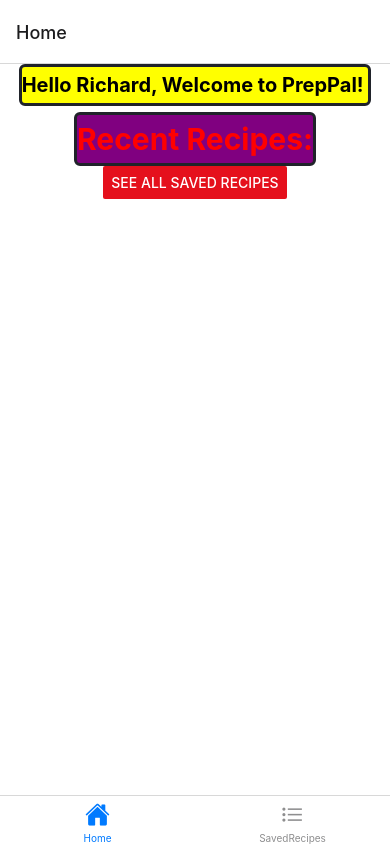
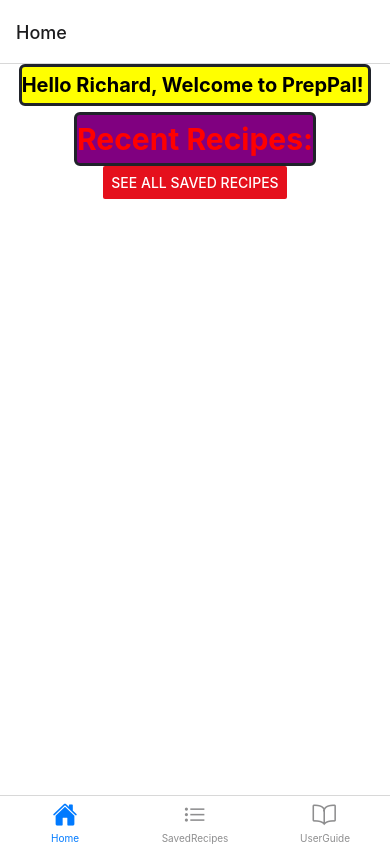
Before and after one commit to jacksonjacobs1/PrepPal, a React Native app: screen / in a window 390 px wide. Built offline with nearby package versions, Linux system fonts and the light colour scheme.

Commit message:
added user guide with icon to container

```diff
--- a/app/components/Container.js
+++ b/app/components/Container.js
@@ -7,11 +7,13 @@ import { View, Button, Text } from 'react-native';
 
 //Screens
 import HomeTab from './HomeTab'
-import SavedRecipes from './SavedRecipesTab'
+import SavedRecipesTab from './SavedRecipesTab'
+import UserGuideTab from './UserGuideTab';
 
 //Screen names
 const homeName = 'Home'
 const savedRecipesName = 'SavedRecipes'
+const userGuideName = 'UserGuide'
 
 const Tab = createBottomTabNavigator();
 
@@ -32,6 +34,8 @@ const Container = () => {
                         } else if (rn === savedRecipesName) {
                             iconName = focused ? 'list' : 'list-outline';
 
+                        } else if (rn === userGuideName) {
+                            iconName = focused ? 'book' : 'book-outline';
                         }
 
                         // You can return any component that you like here!
@@ -41,7 +45,8 @@ const Container = () => {
                 >
 
                 <Tab.Screen name={homeName} component={HomeTab} />
-                <Tab.Screen name={savedRecipesName} component={SavedRecipes} />
+                <Tab.Screen name={savedRecipesName} component={SavedRecipesTab} />
+                <Tab.Screen name={userGuideName} component={UserGuideTab} />
 
             </Tab.Navigator>
         </NavigationContainer>
--- a/app/components/UserGuideTab.js
+++ b/app/components/UserGuideTab.js
@@ -1,10 +1,10 @@
 import React from "react";
-import { ScrollView, Text, Title } from 'react-navtive';
+import { ScrollView, Text } from 'react-native';
 
-export default function UserGuideTab() {
+function UserGuideTab() {
   return (
     <ScrollView>
-      <Title>How to Use This App</Title>
+      <Text>How to Use This App</Text>
       <Text>
         Lorem ipsum dolor sit amet, consectetur adipiscing elit, sed do eiusmod tempor incididunt ut labore et dolore magna aliqua. Enim praesent elementum facilisis leo vel. Sed turpis tincidunt id aliquet risus. Aliquet sagittis id consectetur purus ut. Convallis tellus id interdum velit. Tellus orci ac auctor augue mauris augue neque gravida. Fermentum leo vel orci porta non pulvinar neque laoreet suspendisse. Urna porttitor rhoncus dolor purus non enim praesent elementum. Risus in hendrerit gravida rutrum. At tempor commodo ullamcorper a lacus.
       </Text>
@@ -17,3 +17,5 @@ export default function UserGuideTab() {
     </ScrollView>
   )
 };
+
+export default UserGuideTab;
```
